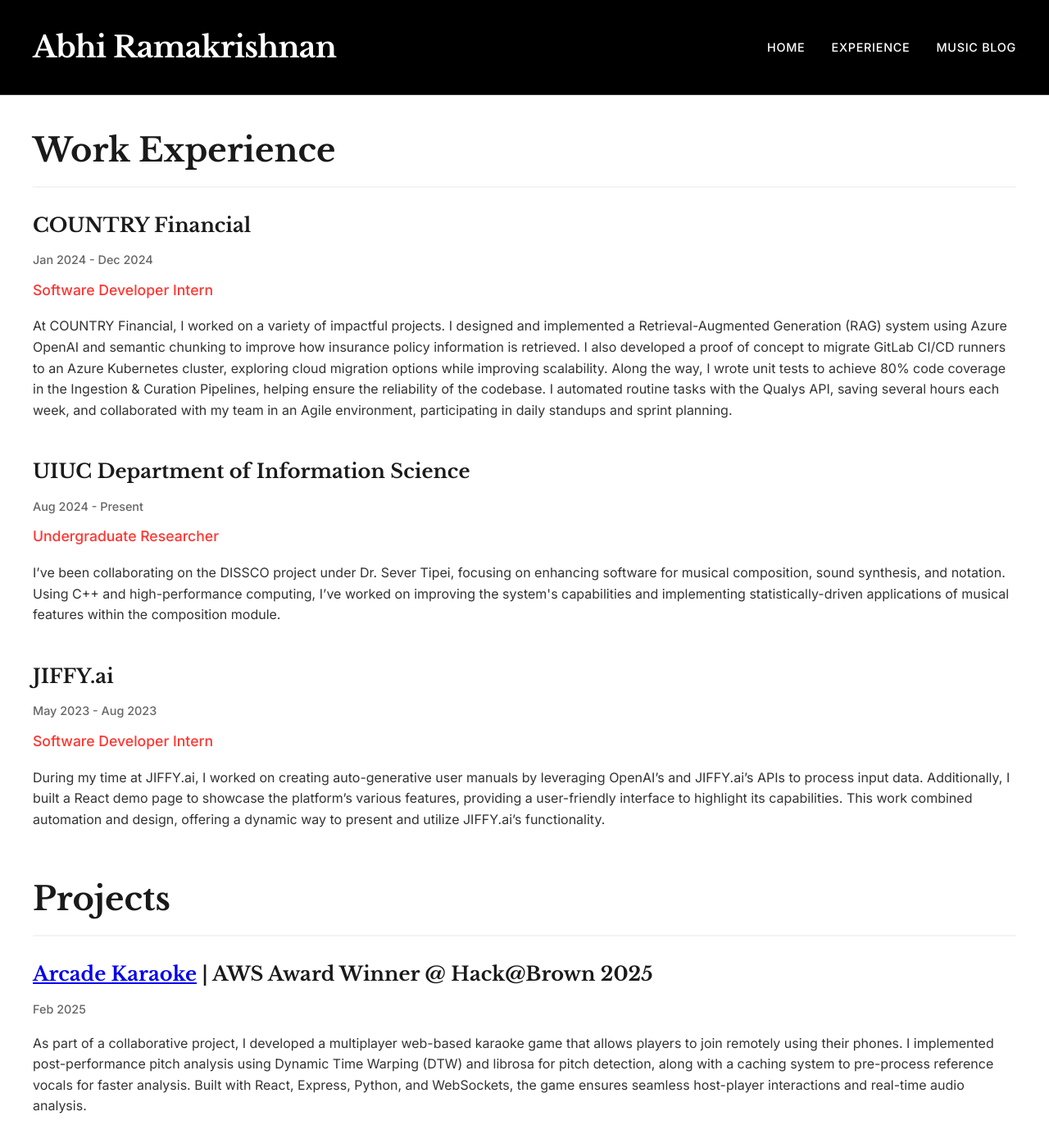
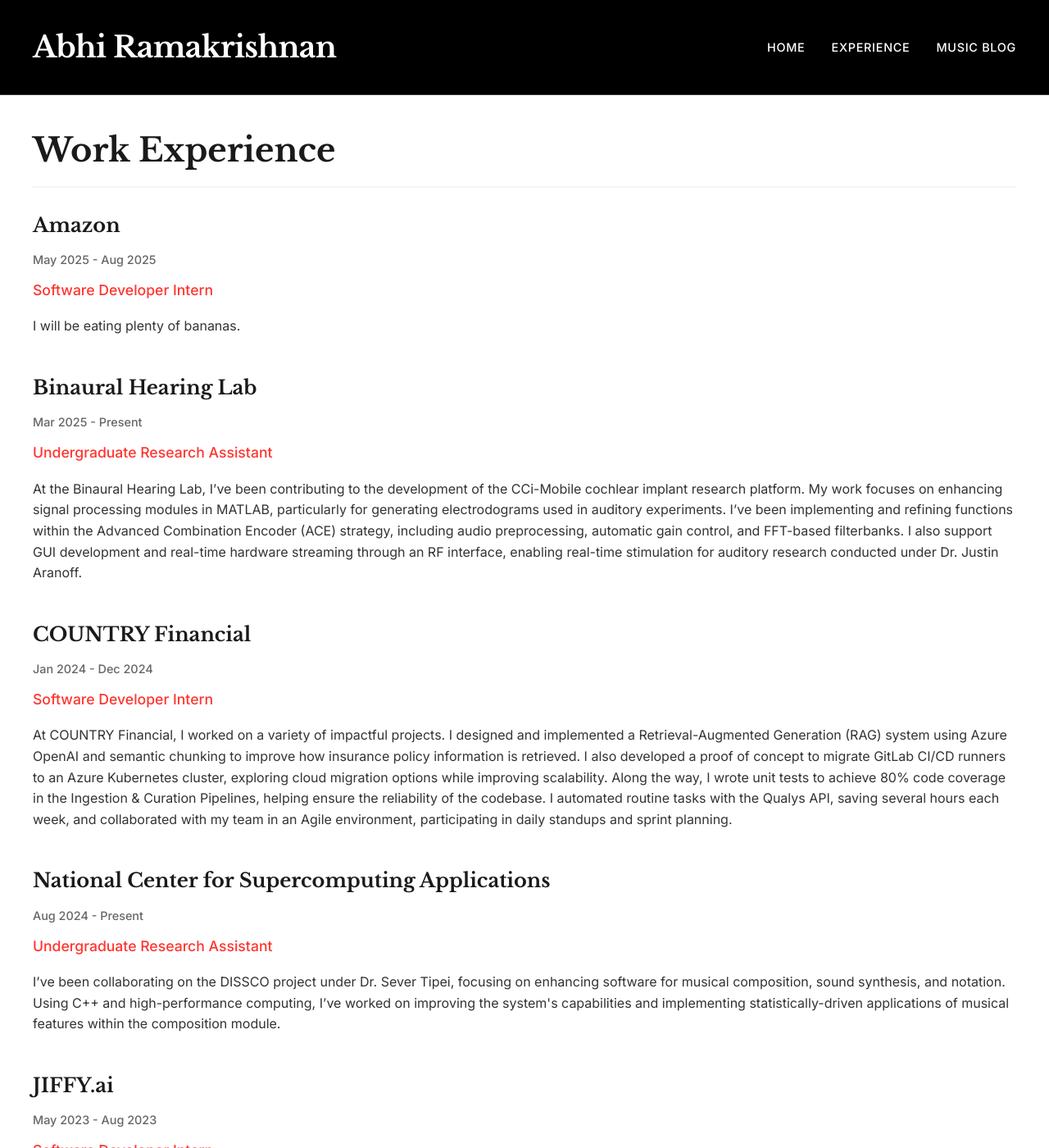
Before and after one commit to abhishekramakri/abhishekramakri.github.io, a Jekyll site: the page built from experience.markdown, in a window 1280 px wide and 1400 px high, scrolled down 478 px. Shown: the whole window at 82% size. Built offline with Jekyll 4.4.1, drawn with Linux system fonts in a browser that asks for light colours.

Commit message:
experience adjustments (added amazon and bhl)

```diff
--- a/experience.markdown
+++ b/experience.markdown
@@ -21,6 +21,21 @@
 
     <section class="section-block">
         <h2>Work Experience</h2>
+
+        <div class="experience-item">
+            <h3>Amazon</h3>
+            <div class="experience-meta">May 2025 - Aug 2025</div>
+            <div class="experience-role">Software Developer Intern</div>
+            <p>I will be eating plenty of bananas.</p>
+        </div>
+
+        <div class="experience-item">
+            <h3>Binaural Hearing Lab</h3>
+            <div class="experience-meta">Mar 2025 - Present</div>
+            <div class="experience-role">Undergraduate Research Assistant</div>
+            <p>At the Binaural Hearing Lab, I’ve been contributing to the development of the CCi-Mobile cochlear implant research platform. My work focuses on enhancing signal processing modules in MATLAB, particularly for generating electrodograms used in auditory experiments. I’ve been implementing and refining functions within the Advanced Combination Encoder (ACE) strategy, including audio preprocessing, automatic gain control, and FFT-based filterbanks. I also support GUI development and real-time hardware streaming through an RF interface, enabling real-time stimulation for auditory research conducted under Dr. Justin Aranoff.</p>
+        </div>
+
         <div class="experience-item">
             <h3>COUNTRY Financial</h3>
             <div class="experience-meta">Jan 2024 - Dec 2024</div>
@@ -29,9 +44,9 @@
         </div>
 
         <div class="experience-item">
-            <h3>UIUC Department of Information Science</h3>
+            <h3>National Center for Supercomputing Applications</h3>
             <div class="experience-meta">Aug 2024 - Present</div>
-            <div class="experience-role">Undergraduate Researcher</div>
+            <div class="experience-role">Undergraduate Research Assistant</div>
             <p>I’ve been collaborating on the DISSCO project under Dr. Sever Tipei, focusing on enhancing software for musical composition, sound synthesis, and notation. Using C++ and high-performance computing, I’ve worked on improving the system's capabilities and implementing statistically-driven applications of musical features within the composition module.</p>
         </div>
 
```
